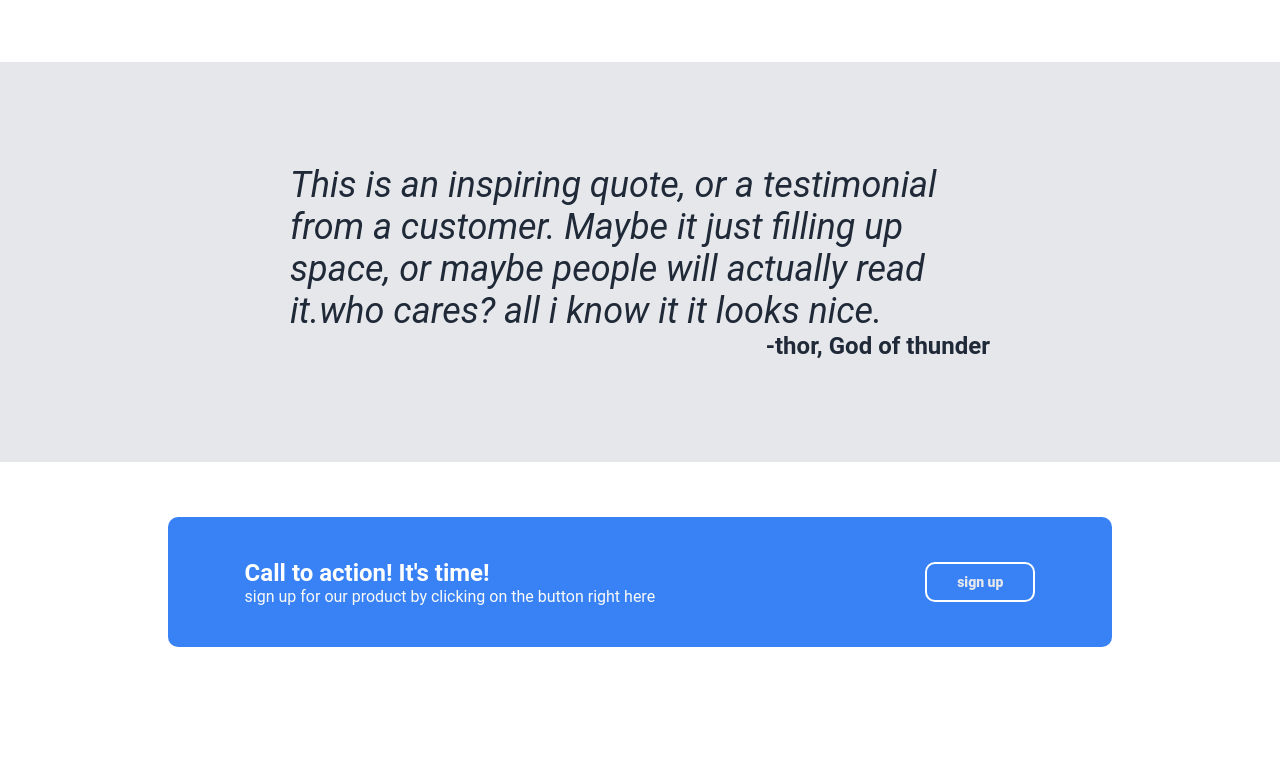
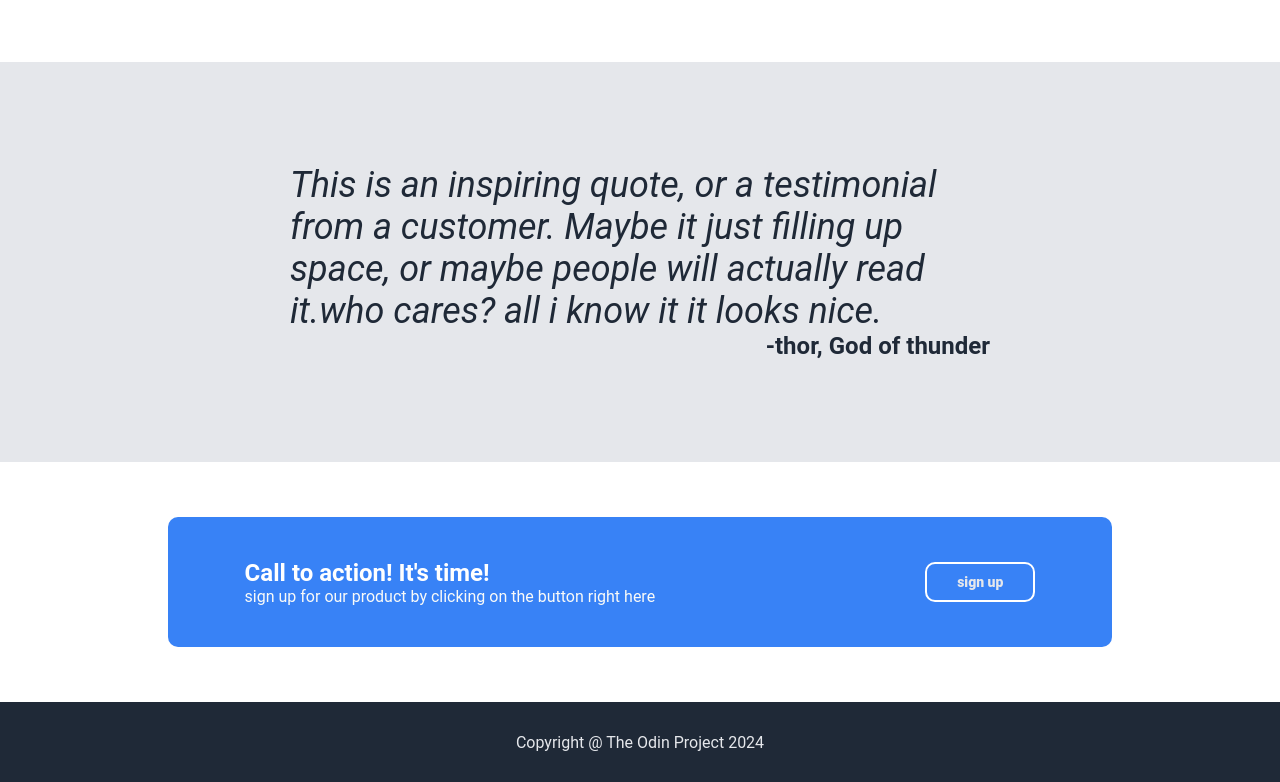
Before and after one commit to alexsiba/landing-page, a plain HTML site: page index.html in a window 1280 px wide. Shown: the part 818-1600 px from the top of the page. Before the commit the page ends 1520 px from the top, so only its background shows below. Drawn offline with Linux system fonts and the light colour scheme.

Commit message:
all the code for the footer

```diff
--- a/index.html
+++ b/index.html
@@ -70,5 +70,8 @@
         <button>sign up</button>
       </div>
     </section>
+    <section class="footer">
+      <p>Copyright @ The Odin Project 2024</p>
+    </section>
   </body>
 </html>
--- a/style.css
+++ b/style.css
@@ -172,3 +172,12 @@
   font-size: 14px;
   font-weight: var(--hero-weight);
 }
+/*-------------------footer--------------------*/
+.footer {
+  display: flex;
+  justify-content: center;
+  align-items: center;
+  color: #e5e7eb;
+  background: #1f2937;
+  height: 10vh;
+}
```
